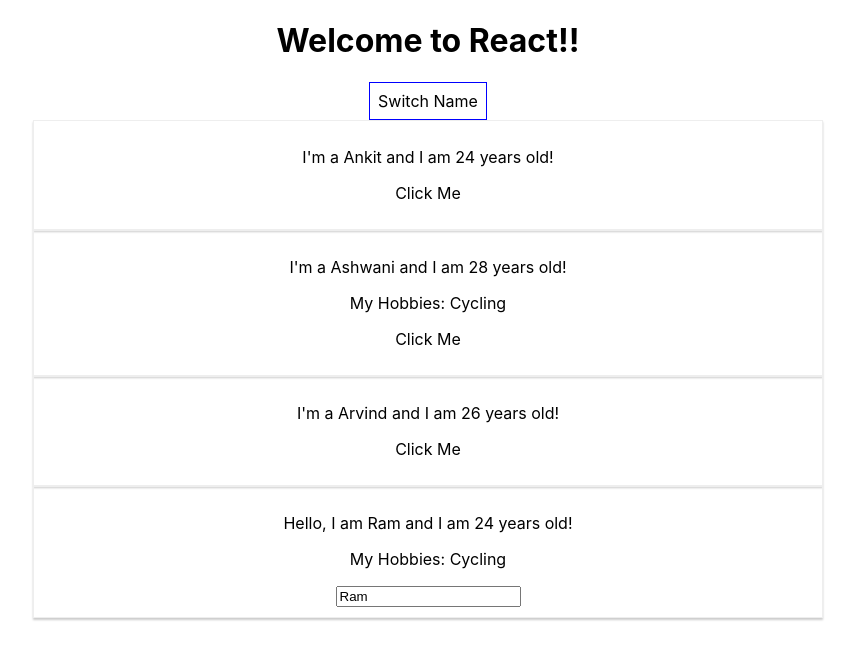
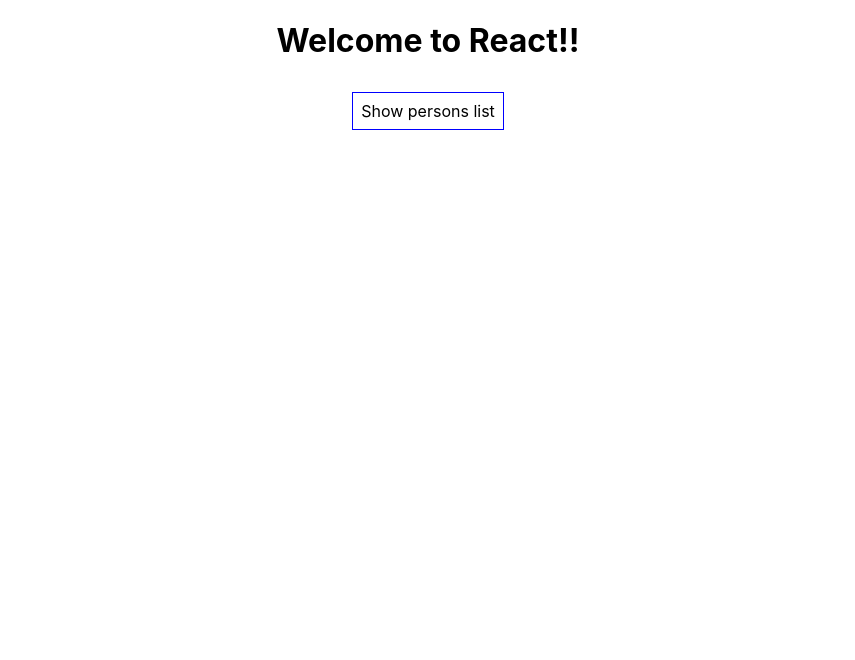
Before and after one commit to ankitkeshari719/React-Project, a React (Create React App) app: page / in a window 1280 px wide. Shown: the top 660 px of the page, without its empty margins (212-1067 px from the left). Built offline with nearby package versions, Linux system fonts and the light colour scheme.

Commit message:
Toggle persons

```diff
--- a/src/App.js
+++ b/src/App.js
@@ -13,10 +13,13 @@
     ],
     student: [
       { name: 'Ram', age: "24" }
-    ]
+    ],
+    showPersons: false
   };
 
-  stateNameHandler = (newName) => {
+  // Function to handle the name of person
+  // @params name: Getting new name on paragraph click
+  switchNameHandler = (newName) => {
     this.setState({
       person: [
         { name: newName, age: "24" },
@@ -27,11 +30,20 @@
     });
   };
 
-  nameChangeHandler = (event) => {
+  // Function to handle the name of student
+  // @params name: Fired an event onchange on an input
+  changeStudentNamehandler = (event) => {
     this.setState({
       student: [
         { name: event.target.value, age: "24" }
       ]
+    });
+  }
+
+
+  togglePersonsHandler = () => {
+    this.setState({
+      showPersons: !this.state.showPersons
     });
   }
 
@@ -41,26 +53,28 @@
       backgroundColor: 'white',
       font: 'inherit',
       border: '1px solid blue',
-      padding: '8px'
+      padding: '8px',
+      margin: '10px',
+      cursor: 'pointer'
     };
-
 
     return (
       <div className="App">
         <h1>Welcome to React!!</h1>
-        <button style={style} onClick={() => this.stateNameHandler('Ankit Keshari')}>Switch Name</button>
-        <Person name={this.state.person[0].name} age={this.state.person[0].age} />
-        <Person name={this.state.person[1].name} age={this.state.person[1].age} clickMe={this.stateNameHandler.bind(this, 'Ankit Keshari!!')}> My Hobbies: Cycling</Person>
-        <Person name={this.state.person[2].name} age={this.state.person[2].age} />
-        <Student
-          name={this.state.student[0].name}
-          age={this.state.student[0].age}
-          changeStudentName={this.nameChangeHandler}
-        >My Hobbies: Cycling</Student>
+        <button style={style} onClick={this.togglePersonsHandler}>Show persons list</button>
+        {
+          this.state.showPersons ?
+            <div>
+              <Person name={this.state.person[0].name} age={this.state.person[0].age} />
+              <Person name={this.state.person[1].name} age={this.state.person[1].age} clickMe={this.switchNameHandler.bind(this, 'Ankit Keshari!!')}> My Hobbies: Cycling</Person>
+              <Person name={this.state.person[2].name} age={this.state.person[2].age} />
+              <Student name={this.state.student[0].name} age={this.state.student[0].age} changeStudentName={this.changeStudentNamehandler}>My Hobbies: Cycling</Student>
+            </div>
+            : null
+        }
       </div>
     );
     // return (React.createElement('div',{className: 'App'},React.createElement('h1',null,'Welcome to React !!')));
-
   }
 }
 
```
